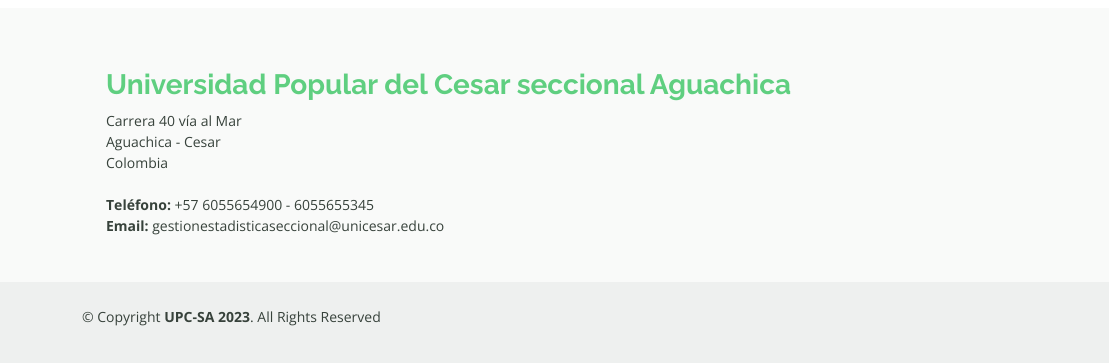
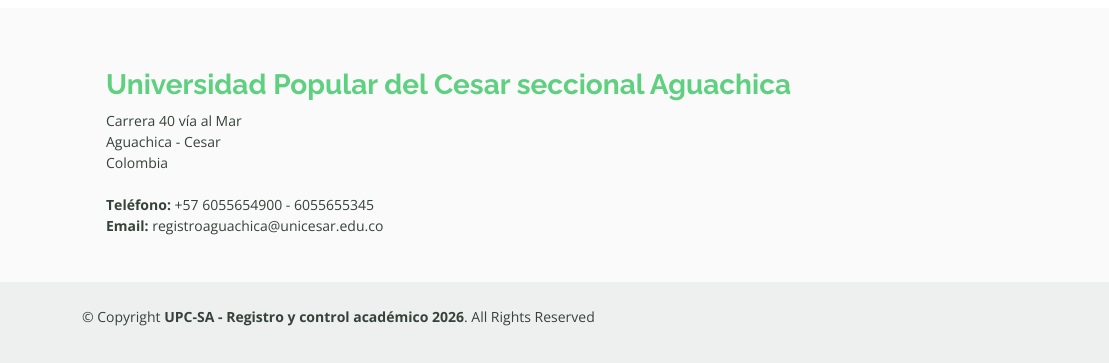
Before and after one commit to KytanaLopez/qindicators, a plain HTML site: page iniciarSesion.html in a window 1280 px wide. Shown: the part 912-1275 px from the top of the page, 0-1109 px from the left. Drawn offline with nearby package versions, Linux system fonts and the light colour scheme.

Commit message:
Actualización 06-10-2026

```diff
--- a/iniciarSesion.html
+++ b/iniciarSesion.html
@@ -159,7 +159,7 @@
               Aguachica - Cesar<br>
               Colombia <br><br>
               <strong>Teléfono:</strong> +57 6055654900 - 6055655345<br>
-              <strong>Email:</strong> gestionestadisticaseccional@unicesar.edu.co<br>
+              <strong>Email:</strong> registroaguachica@unicesar.edu.co<br>
             </p>
           </div>
         </div>
@@ -170,7 +170,7 @@
 
       <div class="me-md-auto text-center text-md-start">
         <div class="copyright">
-          &copy; Copyright <strong><span>UPC-SA 2023</span></strong>. All Rights Reserved
+          &copy; Copyright <strong><span>UPC-SA - Registro y control académico 2026</span></strong>. All Rights Reserved
         </div>
 
       </div>
```
Also changed, not shown: estadistica/index.html (+1 -1 lines), estadistica/assets/img/favicon.png.
